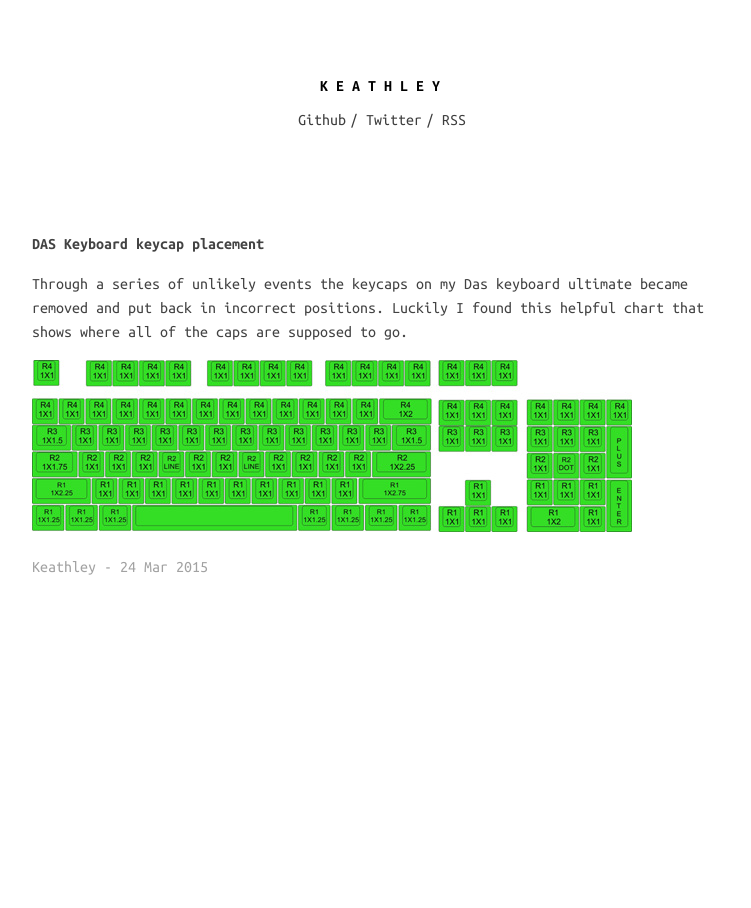
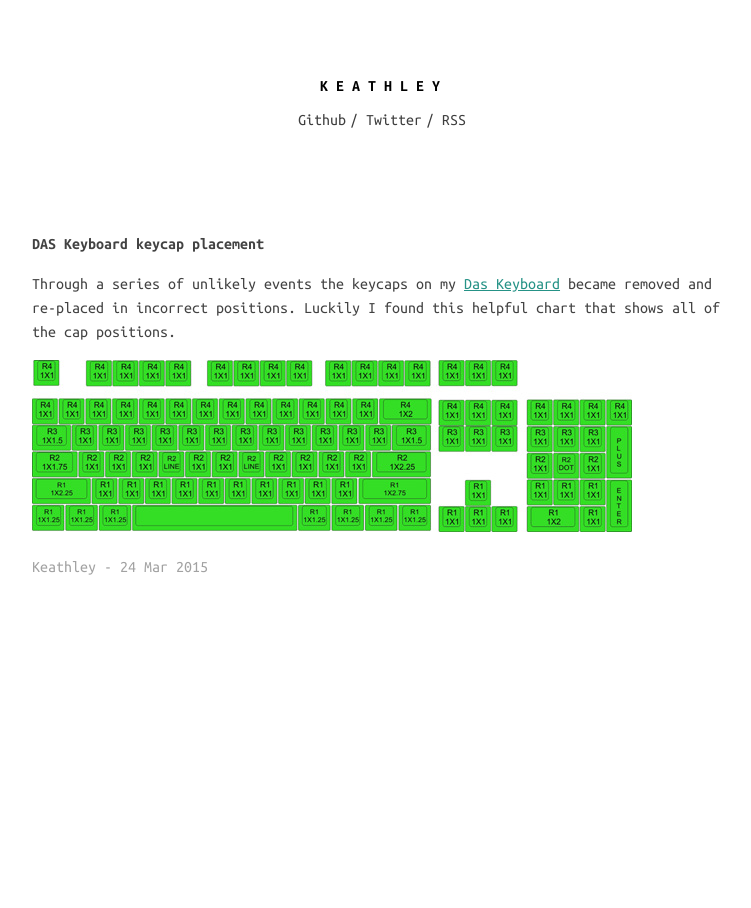
Before and after one commit to wojtekmach/keathley.github.io, a Jekyll site: the page built from _posts/2015-03-24-dask-keyboard-keycap-placement.md, in a window 1280 px wide. Shown: the whole page, without its empty margins (256-1007 px from the left). Built offline with Jekyll 4.4.1, drawn with Linux system fonts in a browser that asks for light colours; nearby versions of some CDN libraries; a style sheet for code colours, icons or effects is not loaded.

Commit message:
Update das keyboard post

```diff
--- a/_posts/2015-03-24-dask-keyboard-keycap-placement.md
+++ b/_posts/2015-03-24-dask-keyboard-keycap-placement.md
@@ -5,6 +5,6 @@
 categories: keyboards
 ---
 
-Through a series of unlikely events the keycaps on my Das keyboard ultimate became removed and put back in incorrect positions.  Luckily I found this helpful chart that shows where all of the caps are supposed to go.
+Through a series of unlikely events the keycaps on my [Das Keyboard](http://www.daskeyboard.com/model-s-ultimate/) became removed and re-placed in incorrect positions.  Luckily I found this helpful chart that shows all of the cap positions.
 
 ![DAS Keycap Placement]({{ site.url }}/assets/images/das_keycap_placement.jpg)
```
